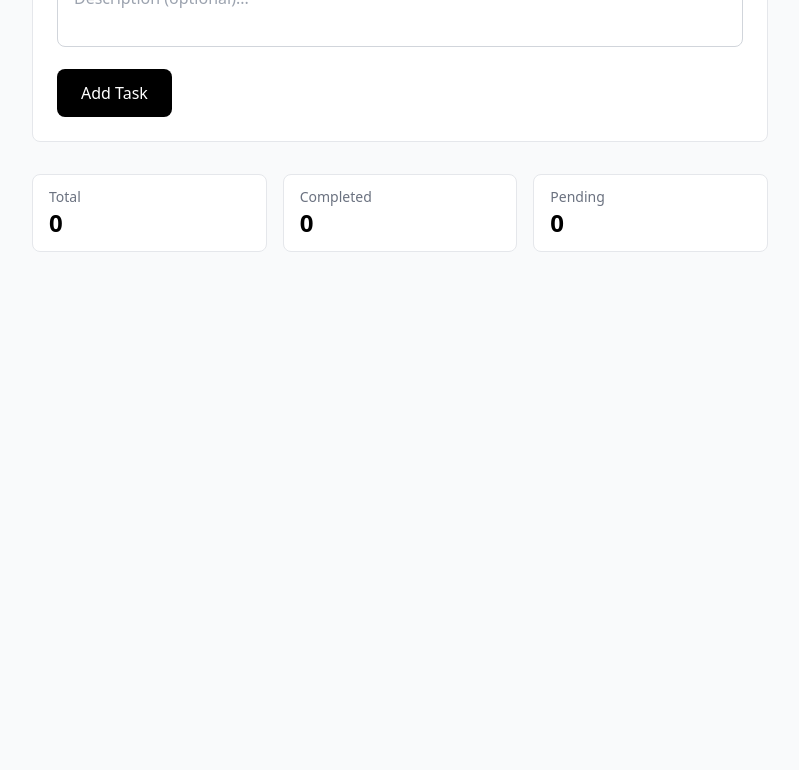
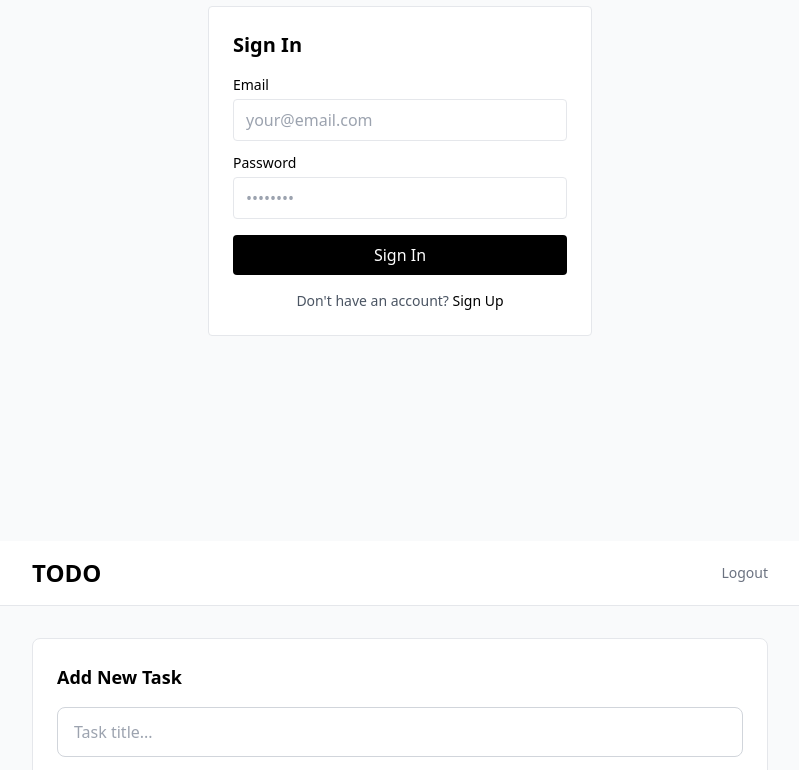
Before and after one commit to shahriar7ahmed/exam, a plain HTML site: page client/index.html in a window 1280 px wide. Shown: the part 259-1029 px from the top of the page, without its empty margins (240-1039 px from the left). Before the commit the page ends 800 px from the top, so only its background shows below. Drawn offline with nearby package versions, Linux system fonts and the light colour scheme.

Commit message:
feat(client): improve login and register functionality with error handling

```diff
--- a/client/index.html
+++ b/client/index.html
@@ -10,7 +10,7 @@
 
 <body class="bg-gray-50">
 
-    <div id="auth-container" class="hidden flex items-center justify-center h-screen">
+    <div id="auth-container" class="flex items-center justify-center h-screen">
         <div class="w-96">
             <!-- Logo -->
             <div class="text-center mb-6">
--- a/client/scripts.js
+++ b/client/scripts.js
@@ -15,7 +15,25 @@ function showRegister() {
 
                 errorDiv.classList.add('hidden');
 
-                console.log('Login attempt:', email, password);
+                try {
+                    const response = await fetch('/api/login', {
+                        method: 'POST',
+                        headers: { 'Content-Type': 'application/json' },
+                        body: JSON.stringify({ email, password })
+                    });
+
+                    const data = await response.json();
+
+                    if (!response.ok) {
+                        errorDiv.textContent = data.error || 'Login failed';
+                        errorDiv.classList.remove('hidden');
+                    } else {
+                        console.log('Login successful:', data);
+                    }
+                } catch (error) {
+                    errorDiv.textContent = 'Network error occurred';
+                    errorDiv.classList.remove('hidden');
+                }
             }
 
             async function handleRegister() {
@@ -26,5 +44,23 @@ function showRegister() {
 
                 errorDiv.classList.add('hidden');
 
-                console.log('Register attempt:', name, email, password);
+                try {
+                    const response = await fetch('/api/register', {
+                        method: 'POST',
+                        headers: { 'Content-Type': 'application/json' },
+                        body: JSON.stringify({ name, email, password })
+                    });
+
+                    const data = await response.json();
+
+                    if (!response.ok) {
+                        errorDiv.textContent = data.error || 'Registration failed';
+                        errorDiv.classList.remove('hidden');
+                    } else {
+                        console.log('Registration successful:', data);
+                    }
+                } catch (error) {
+                    errorDiv.textContent = 'Network error occurred';
+                    errorDiv.classList.remove('hidden');
+                }
             }
```
